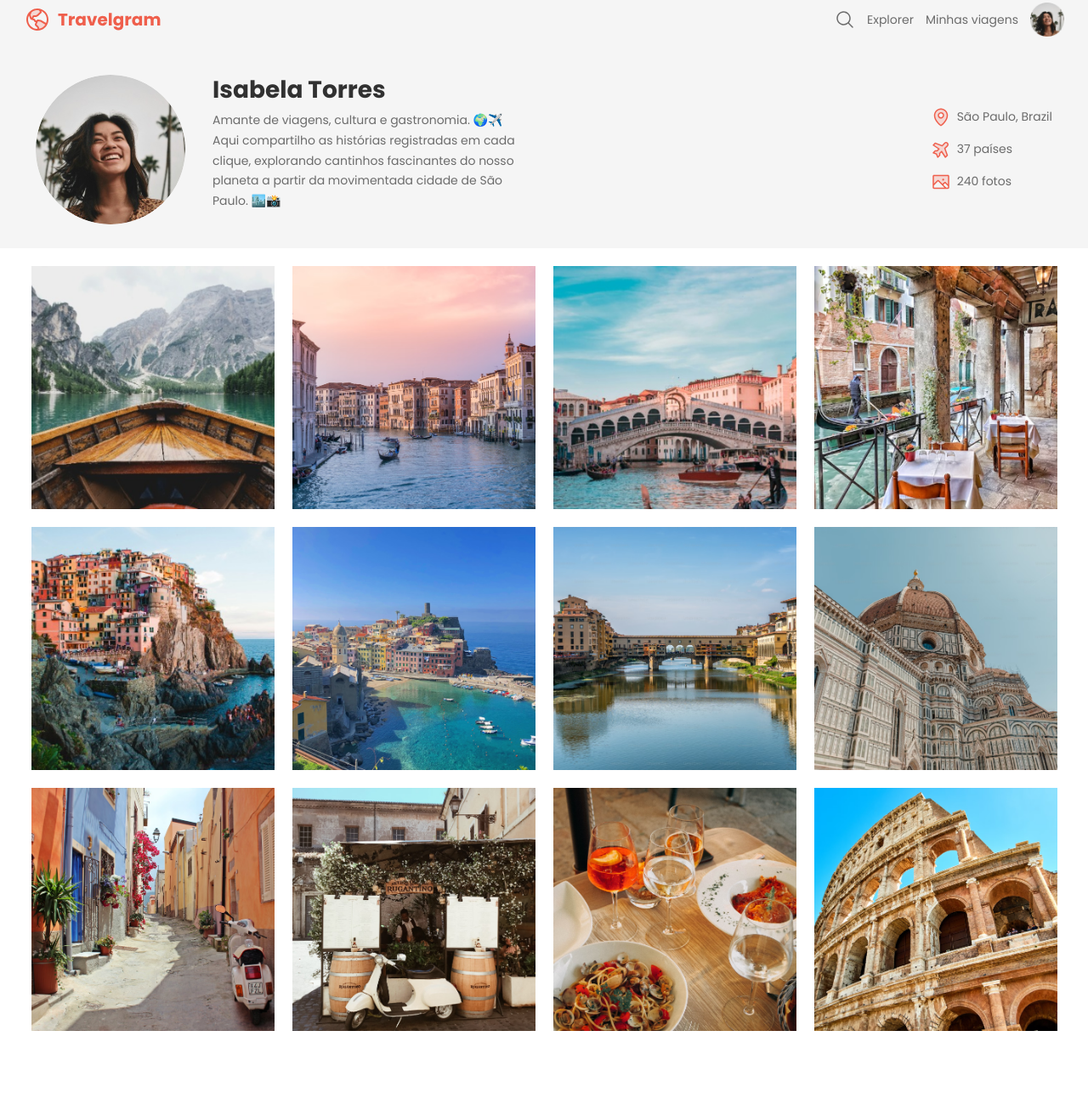
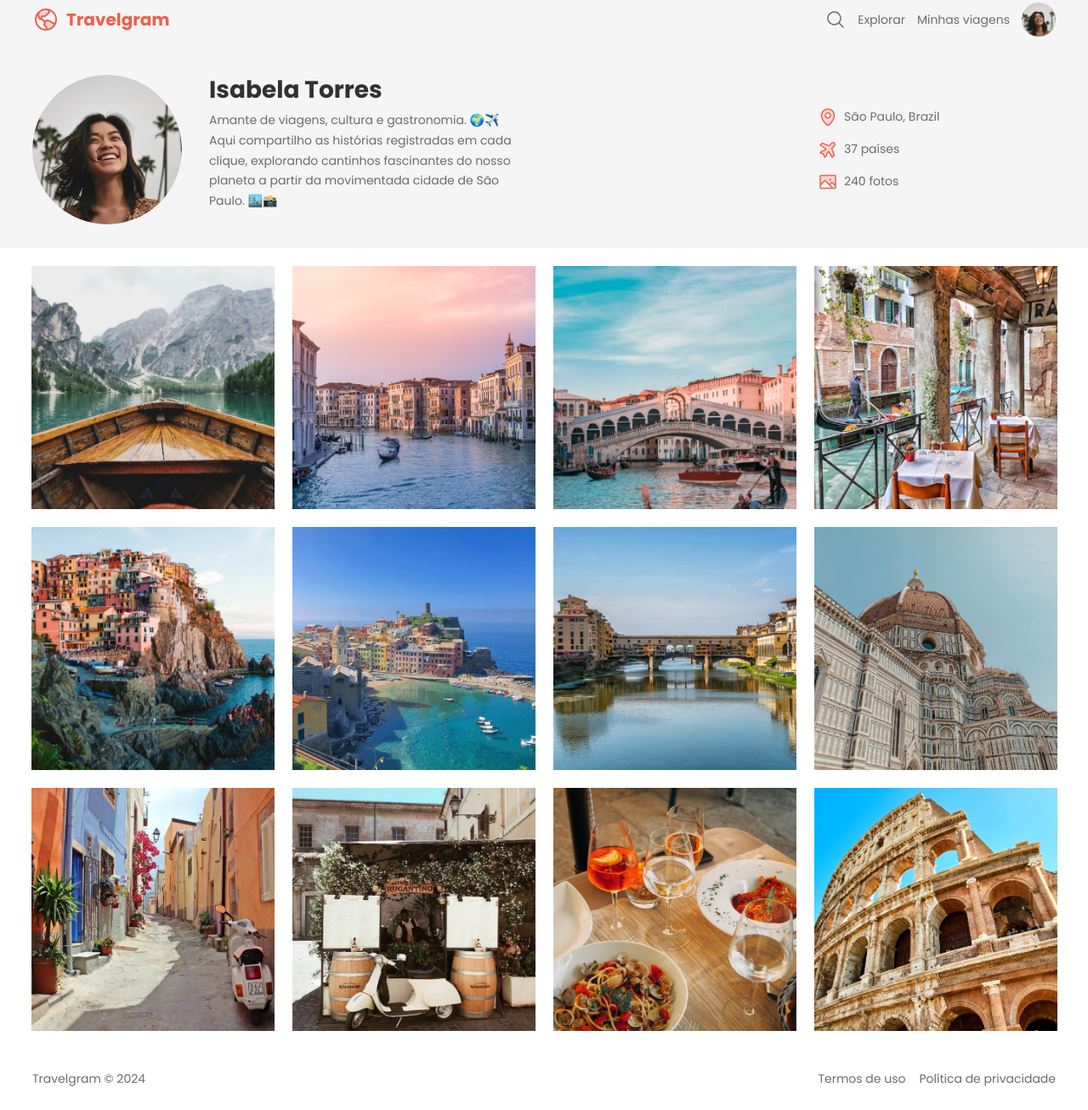
Before and after one commit to Nybli/projeto-travelgram-responsivo, a plain HTML site: page index.html in a window 1280 px wide. Shown: the part 15-1321 px from the top of the page at 85% size. Before the commit the page ends 1249 px from the top, so only its background shows below. Drawn offline with Linux system fonts and the light colour scheme.

Commit message:
Ajustes de alinhamento e footer

```diff
--- a/index.html
+++ b/index.html
@@ -25,11 +25,22 @@
         <ul role="list" class="flex">
           <li>
             <a href="#">
-              <img src="assets/icons/MagnifyingGlass.svg" alt="ícone de lupa" />
+              <svg
+                width="24"
+                height="24"
+                viewBox="0 0 24 24"
+                fill="none"
+                xmlns="http://www.w3.org/2000/svg"
+              >
+                <path
+                  d="M21.5306 20.4693L16.8365 15.7762C18.1971 14.1428 18.8755 12.0478 18.7307 9.92691C18.5859 7.80604 17.629 5.82265 16.0591 4.38932C14.4892 2.95599 12.4271 2.18308 10.3019 2.23138C8.17663 2.27968 6.15181 3.14547 4.64864 4.64864C3.14547 6.15181 2.27968 8.17663 2.23138 10.3019C2.18308 12.4271 2.95599 14.4892 4.38932 16.0591C5.82265 17.629 7.80604 18.5859 9.92691 18.7307C12.0478 18.8755 14.1428 18.1971 15.7762 16.8365L20.4693 21.5306C20.539 21.6003 20.6218 21.6556 20.7128 21.6933C20.8038 21.731 20.9014 21.7504 21 21.7504C21.0985 21.7504 21.1961 21.731 21.2871 21.6933C21.3782 21.6556 21.4609 21.6003 21.5306 21.5306C21.6003 21.4609 21.6556 21.3782 21.6933 21.2871C21.731 21.1961 21.7504 21.0985 21.7504 21C21.7504 20.9014 21.731 20.8038 21.6933 20.7128C21.6556 20.6218 21.6003 20.539 21.5306 20.4693ZM3.74997 10.5C3.74997 9.16495 4.14585 7.8599 4.88755 6.74987C5.62925 5.63984 6.68346 4.77467 7.91686 4.26378C9.15026 3.75289 10.5075 3.61922 11.8168 3.87967C13.1262 4.14012 14.3289 4.78299 15.2729 5.727C16.2169 6.671 16.8598 7.87374 17.1203 9.18311C17.3807 10.4925 17.2471 11.8497 16.7362 13.0831C16.2253 14.3165 15.3601 15.3707 14.2501 16.1124C13.14 16.8541 11.835 17.25 10.5 17.25C8.71037 17.248 6.99463 16.5362 5.72919 15.2708C4.46375 14.0053 3.75196 12.2896 3.74997 10.5Z"
+                  fill="#6C6C6C"
+                />
+              </svg>
             </a>
           </li>
 
-          <li class="desktop-only"><a href="#">Explorer</a></li>
+          <li class="desktop-only"><a href="#">Explorar</a></li>
           <li class="desktop-only"><a href="#">Minhas viagens</a></li>
           <li>
             <a href="#">
@@ -43,7 +54,7 @@
       </nav>
 
       <header>
-        <div class="container py-xl px-base">
+        <div class="container py-xl">
           <div id="profile">
             <img src="assets/Profile pic.png" alt="Imagem de Isabela Torres" />
             <div>
@@ -57,7 +68,7 @@
             </div>
           </div>
 
-          <ul  role="list" id="info" class="flex">
+          <ul role="list" id="info" class="flex">
             <li>
               <img src="assets/icons/MapPin.svg" alt="Ícone de mapa" />
               <span>São Paulo, Brazil</span>
@@ -75,7 +86,7 @@
       </header>
     </div>
 
-    <main class="container flex">
+    <main class="container">
       <img src="assets/images/Image 01.png" alt="" />
       <img src="assets/images/Image 02.png" alt="" />
       <img src="assets/images/Image 03.png" alt="" />
@@ -89,5 +100,19 @@
       <img src="assets/images/Image 11.png" alt="" />
       <img src="assets/images/Image 12.png" alt="" />
     </main>
+
+    <footer class="container">
+      <div class="footer-content">
+        <span>Travelgram © 2024</span>
+        <div class="footer-links">
+          <span>
+            <a href="#">Termos de uso</a>
+          </span>
+          <span>
+            <a href="#">Política de privacidade</a>
+          </span>
+        </div>
+      </div>
+    </footer>
   </body>
 </html>
--- /dev/null
+++ b/styles/footer.css
@@ -0,0 +1,29 @@
+footer {
+  padding-block: 16px;
+}
+
+.footer-content {
+  display: flex;
+  flex-direction: column;
+  align-items: center;
+  gap: 16px;
+}
+
+.footer-links {
+  display: flex;
+  gap: 16px;
+}
+
+@media (width >= 80em) {
+    footer {
+        padding-block: 24px;
+    }
+  .footer-content {
+    display: flex;
+    flex-direction: row;
+  }
+
+  footer span:nth-child(1) {
+    margin-right: auto;
+  }
+}
--- a/styles/global.css
+++ b/styles/global.css
@@ -56,6 +56,15 @@ a {
   color: inherit;
 }
 
+a:hover {
+  color: var(--brand-color);
+  text-decoration: underline;
+}
+
+svg path:hover {
+  fill: var(--brand-color);
+}
+
 ul[role="list"] {
   list-style: none;
 }
@@ -64,6 +73,9 @@ ul[role="list"] {
   :root {
     --fs-lg: 2rem;
 
+    --px-base: 2rem;
+    /* --px-lg: 2.5rem; */
+
     --py-base: 1.25rem;
     --py-lg: 1.5rem;
   }
--- a/styles/header.css
+++ b/styles/header.css
@@ -48,4 +48,10 @@ header .container {
         border-radius: 50%;
         margin-bottom: 0;
       }
+
+      #info {
+        width: 280px;
+        /* flex-direction: column; */
+        /* gap: 1rem; */
+      }
   }
--- a/styles/index.css
+++ b/styles/index.css
@@ -3,3 +3,4 @@
 @import url(nav.css);
 @import url(main.css);
 @import url(header.css);
+@import url(footer.css);
--- a/styles/main.css
+++ b/styles/main.css
@@ -1,4 +1,5 @@
 main {
+  display: grid;
   flex-wrap: wrap;
   gap: 1rem;
   padding-block: 1rem;
@@ -13,7 +14,8 @@ main img {
 
 @media (width >= 80em) {
   main {
-    flex-wrap: wrap;
+    display: grid;
+    grid-template-columns: repeat(4, 286px);
     gap: 1.5rem;
     padding-block: 1.5rem;
   }
--- a/styles/utility.css
+++ b/styles/utility.css
@@ -38,8 +38,7 @@
 
 @media (width >= 80em) {
   .container {
-    --max-width: 1280px;
-    width: min(var(--max-width), 100% - var(--px-lg) * 2);
+    --max-width: 86rem;
   }
 
   .desktop-only {
```
